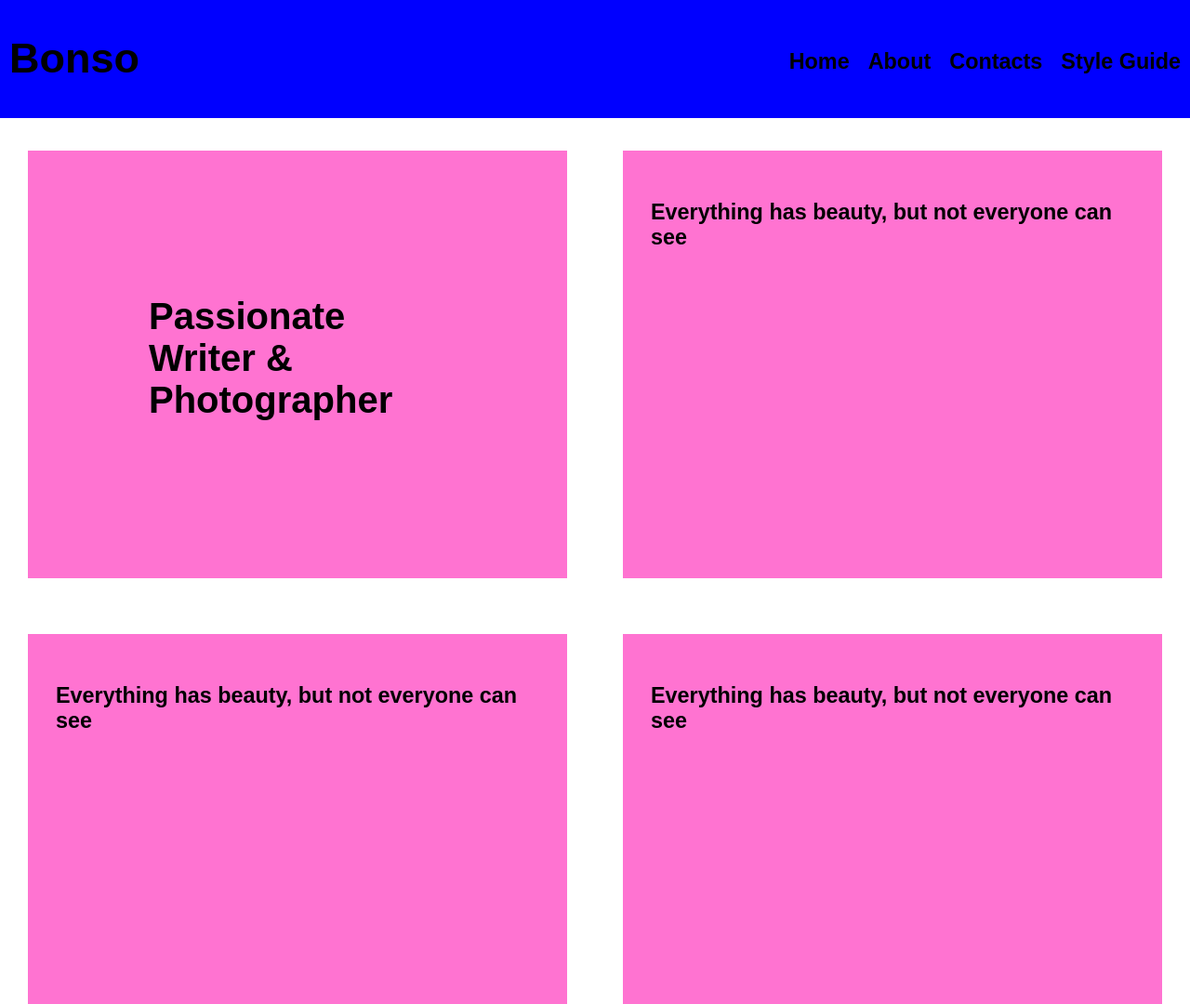
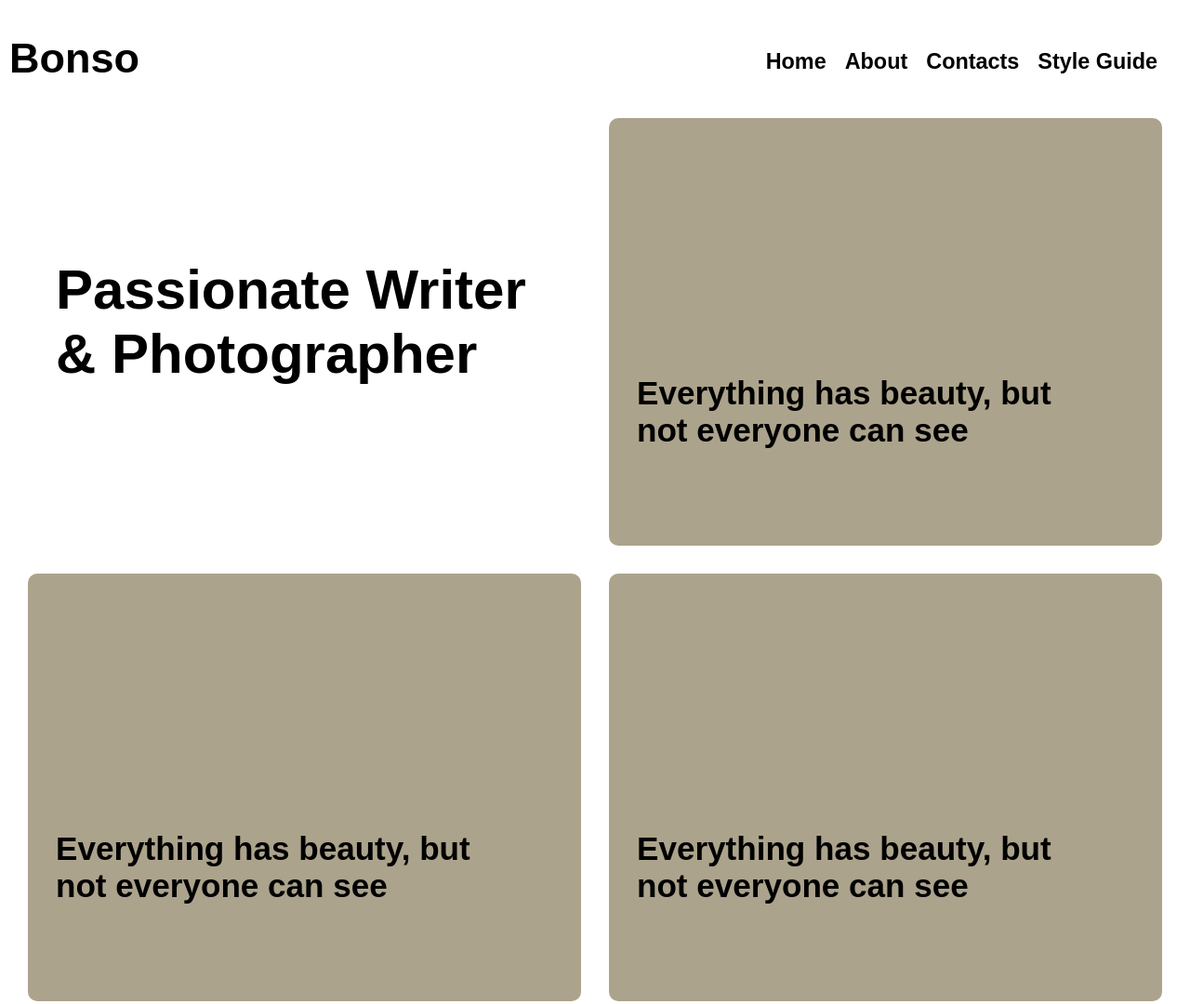
Before and after one commit to yawok/webdev, a plain HTML site: page scrimba/portfolio/index.html in a window 1280 px wide. Shown: the top 1080 px of the page at 93% size. Drawn offline with Linux system fonts and the light colour scheme; a web font is replaced by a local one.

Commit message:
corrected header and main look

```diff
--- a/scrimba/portfolio/css/styles.css
+++ b/scrimba/portfolio/css/styles.css
@@ -1,12 +1,19 @@
 body {
+	box-sizing: border-box;
 	margin: 0;
+	padding: 0;
 	font-family: 'Darker Grotesque', sans-serif;
 	font-size: 20px;
 }
 
 header {
-	background-color: blue;
-	margin-bottom: 5px;
+	background-color: #ffffff;
+	padding-right: 25px;
+}
+
+main {
+	padding: 0;
+	margin: 0px 15px;
 }
 
 .header-box {
@@ -34,22 +41,47 @@ header {
 }
 
 .row > div {
-	background-color: #ff73d1;
-	margin: 30px;
+	font-size: 30px;
+	background-color: #aca38c;
+	margin: 0 15px 30px;
 	width: 50%;
 	height: 400px;
 	padding: 30px;
 	text-align: left;
-}
-.row > div > h1 {
-	padding: 100px;
+	border-radius: 10px;
+	border: 0;
+	position: relative;
 }
 
+.row > div > h1 {
+	padding-top: 15%;
+}
+
+#head-row {
+	background-color: #ffffff;
+}
+
+
 button {
-	padding: 5px 15px;
+	border-radius: 4px;
+	border: 0;
 	font-size: 15px;
 	font-weight: 900;
+	width: 150px;
+	background-color: #e3e9e8;
 }
 .button {
-	margin: 20px 620px;
+	display: flex;
+	align-items: center;
+
+
+
 }
+
+.picture-content{
+	margin-top: auto;
+	position: absolute;
+	top: 60%;
+	padding: 0px 70px 0 0;
+
+}
--- a/scrimba/portfolio/index.html
+++ b/scrimba/portfolio/index.html
@@ -24,24 +24,26 @@
 		<main>
 			<div>
 				<div class="row">
-					<div><h1>Passionate Writer &amp; Photographer</h1></div>
-					<div><h3>Everything has beauty, but not everyone can see</h3></div>
+					<div id="head-row"><h1>Passionate Writer &amp; Photographer</h1></div>
+					<div><h3 class="picture-content">Everything has beauty, but not everyone can see</h3></div>
 				</div>
 				<div class="row">
-					<div><h3>Everything has beauty, but not everyone can see</h3></div>
-					<div><h3>Everything has beauty, but not everyone can see</h3></div>
+					<div ><h3 class="picture-content">Everything has beauty, but not everyone can see</h3></div>
+					<div><h3 class="picture-content">Everything has beauty, but not everyone can see</h3></div>
 				</div>
 				<div class="row">
-					<div><h3>Everything has beauty, but not everyone can see</h3></div>
-					<div><h3>Everything has beauty, but not everyone can see</h3></div>
+					<div><h3 class="picture-content">Everything has beauty, but not everyone can see</h3></div>
+					<div><h3 class="picture-content">Everything has beauty, but not everyone can see</h3></div>
 				</div>
 				<div class="row">
-					<div><h3>Everything has beauty, but not everyone can see</h3></div>
-					<div><h3>Everything has beauty, but not everyone can see</h3></div>
+					<div><h3 class="picture-content">Everything has beauty, but not everyone can see</h3></div>
+					<div><h3 class="picture-content">Everything has beauty, but not everyone can see</h3></div>
 				</div>
 			</div>
 			<div class="button">
+				<div class = "row">
 				<button><p>Load More</p></button>
+				</div>
 			</div>
 		</main>
 		<footer>
```
